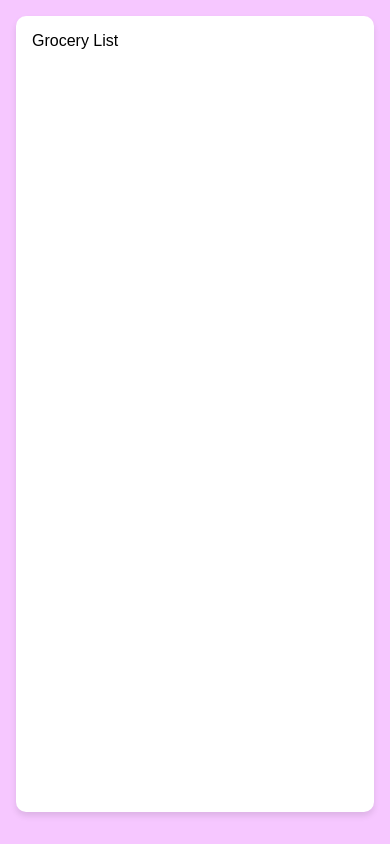
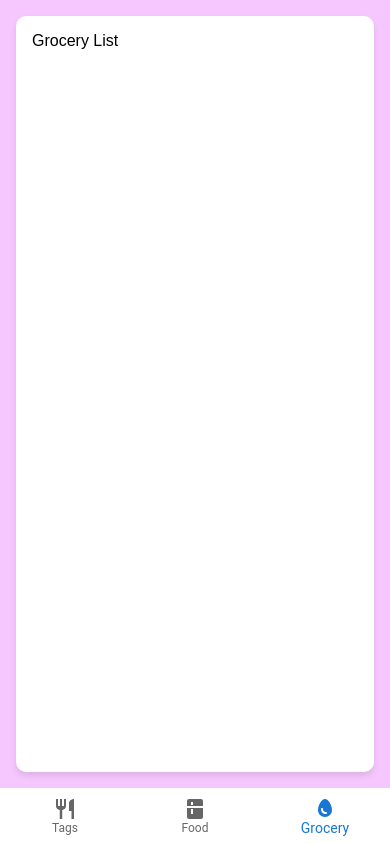
Before and after one commit to CSC536-Grocify/grocify, a React (Create React App) app in the folder frontend/: page /main in a window 390 px wide. Built offline with nearby package versions, Linux system fonts and the light colour scheme.

Commit message:
Navigation bar mobile

```diff
--- a/frontend/package.json
+++ b/frontend/package.json
@@ -3,6 +3,9 @@
   "version": "0.1.0",
   "homepage": ".",
   "dependencies": {
+    "@emotion/react": "^11.10.6",
+    "@emotion/styled": "^11.10.6",
+    "@mui/icons-material": "^5.11.11",
     "@mui/lab": "^5.0.0-alpha.123",
     "@mui/material": "^5.11.13",
     "@testing-library/jest-dom": "^5.16.5",
--- a/frontend/src/pages/main/Main.jsx
+++ b/frontend/src/pages/main/Main.jsx
@@ -3,6 +3,11 @@ import './main.scss';
 import TagsPannel from "./tagspannel/TagsPannel";
 import RecipesIngredients from "./recipesingredients/RecipesIngredients";
 import GroceryList from "./grocerylist/GroceryList";
+import BottomNavigation from '@mui/material/BottomNavigation';
+import BottomNavigationAction from '@mui/material/BottomNavigationAction';
+import KitchenIcon from '@mui/icons-material/Kitchen';
+import EggIcon from '@mui/icons-material/Egg';
+import RestaurantIcon from '@mui/icons-material/Restaurant';
 
 function Main() {
   const [matches, setMatches] = useState(
@@ -15,9 +20,24 @@ function Main() {
     .addEventListener('change', e => setMatches(e.matches));
   }, []);
 
+  const [bottomNavigationValue, setBottomNavigationValue] = useState(2);
+
+  const renderColumn = () => {
+    switch (bottomNavigationValue) {
+      case 0:
+        return <TagsPannel />;
+      case 1:
+        return <RecipesIngredients />;
+      case 2:
+        return <GroceryList />;
+      default:
+        return <GroceryList />;
+    }
+  };
+
   return (
     <div id="root">
-      {matches && (
+      {matches ? (
         <div className="container">
           <div className="column">
             <TagsPannel />
@@ -29,11 +49,25 @@ function Main() {
             <GroceryList />
           </div>
         </div>
-      )}
-      {!matches && (
-        <div className="container">
-          <div className="column">
-            <GroceryList />
+      ) : (
+        <div className="mobile-container">
+          <div className="container">
+            <div className="mobile-column">
+              {renderColumn()}
+            </div>
+          </div>
+          <div className="bottom-navigation">
+            <BottomNavigation
+              showLabels
+              value={bottomNavigationValue}
+              onChange={(event, newValue) => {
+                setBottomNavigationValue(newValue);
+              }}
+            >
+              <BottomNavigationAction label="Tags" icon={<RestaurantIcon />} />
+              <BottomNavigationAction label="Food" icon={<KitchenIcon />} />
+              <BottomNavigationAction label="Grocery" icon={<EggIcon />} />
+            </BottomNavigation>
           </div>
         </div>
       )}
--- a/frontend/src/pages/main/main.scss
+++ b/frontend/src/pages/main/main.scss
@@ -3,6 +3,7 @@ html, body, #root {
 }
 
 .container {
+  flex-grow: 1;
   display: flex;
   justify-content: space-between;
   padding: 1rem;
@@ -11,12 +12,32 @@ html, body, #root {
   background-color: #f6c7ff;
 }
 
+.mobile-container {
+  display: flex;
+  flex-direction: column;
+  height: 100vh;
+  overflow: hidden;
+}
+
 .column {
   flex: 1;
   background-color: #ffffff;
   padding: 1rem;
   border-radius: 10px;
   box-shadow: 0 4px 6px rgba(0, 0, 0, 0.1);
+}
+
+.mobile-column {
+  overflow-y: auto;
+  height: 100%;
+  background-color: #ffffff;
+  padding: 1rem;
+  border-radius: 10px;
+  box-shadow: 0 4px 6px rgba(0, 0, 0, 0.1);
+}
+
+.bottom-navigation {
+  flex-shrink: 0;
 }
 
 @media (max-width: 768px) {
```
Also changed, not shown: 1 other file (tests, documents, lock files or other folders).
